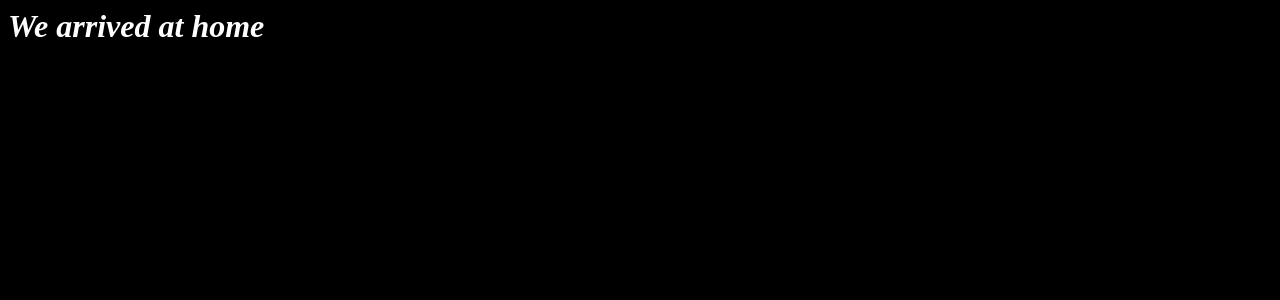
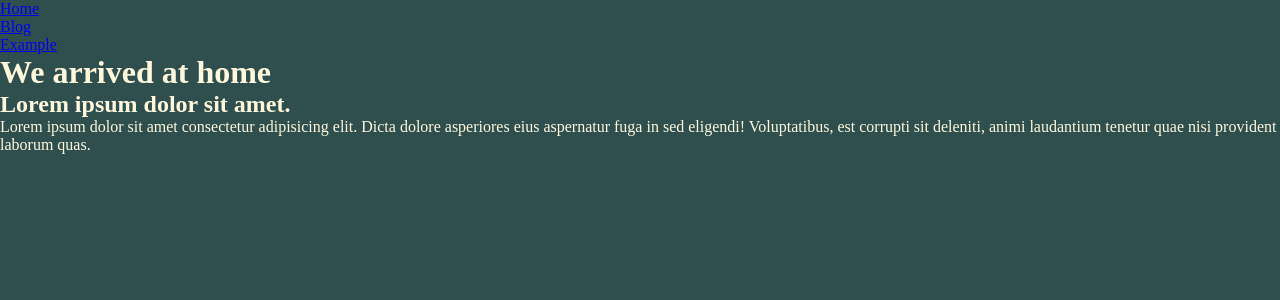
Before and after one commit to gaaiuss/monster-django, a Django app: page / in a window 1280 px wide. Shown: the top 300 px of the page. Run offline with Django 5.2, Linux system fonts and the light colour scheme.

Commit message:
add: post block partials

```diff
--- a/src/base/global/base.html
+++ b/src/base/global/base.html
@@ -2,6 +2,10 @@
   {% include 'global/partials/_head.html' %}
 
   <body>
+    {% include 'global/partials/_menu.html' %}
+
     <h1>{% block text %}{% endblock text %}</h1>
+
+    {% include 'global/partials/_posts.html' %}
   </body>
 </html>
--- /dev/null
+++ b/src/base/global/partials/_menu.html
@@ -0,0 +1,13 @@
+<nav>
+  <ul>
+    <li>
+      <a href="{% url 'home:home' %}">Home</a>
+    </li>
+    <li>
+      <a href="{% url 'blog:home' %}">Blog</a>
+    </li>
+    <li>
+      <a href="{% url 'blog:example' %}">Example</a>
+    </li>
+  </ul>
+</nav>
--- /dev/null
+++ b/src/base/global/partials/_posts.html
@@ -0,0 +1,11 @@
+<article class="post">
+  <header>
+    <h2 class="post__title">Lorem ipsum dolor sit amet.</h2>
+    <div class="post__body">
+      Lorem ipsum dolor sit amet consectetur adipisicing elit. Dicta dolore
+      asperiores eius aspernatur fuga in sed eligendi! Voluptatibus, est
+      corrupti sit deleniti, animi laudantium tenetur quae nisi provident
+      laborum quas.
+    </div>
+  </header>
+</article>
--- a/src/base/static/global/css/style.css
+++ b/src/base/static/global/css/style.css
@@ -1,5 +1,11 @@
+* {
+  margin: 0;
+  padding: 0;
+  box-sizing: border-box;
+}
+
 body {
-  color: white;
-  font-style: italic;
-  background-color: black;
+  font-family: serif;
+  color: cornsilk;
+  background-color: darkslategrey;
 }
--- a/src/blog/urls.py
+++ b/src/blog/urls.py
@@ -2,7 +2,9 @@ from django.urls import path
 
 from blog import views
 
+app_name = "blog"
+
 urlpatterns = [
-    path("", views.blog),
-    path("example/", views.example),
+    path("", views.blog, name="home"),
+    path("example/", views.example, name="example"),
 ]
--- a/src/home/urls.py
+++ b/src/home/urls.py
@@ -2,4 +2,6 @@ from django.urls import path
 
 from home import views
 
-urlpatterns = [path("", views.home)]
+app_name = "home"
+
+urlpatterns = [path("", views.home, name="home")]
--- a/src/project/settings.py
+++ b/src/project/settings.py
@@ -77,7 +77,7 @@ DATABASES = {
 
 AUTH_PASSWORD_VALIDATORS = [
     {
-        "NAME": "django.contrib.auth.password_validation.UserAttributeSimilarityValidator",
+        "NAME": "django.contrib.auth.password_validation.UserAttributeSimilarityValidator",  # noqa: E501
     },
     {
         "NAME": "django.contrib.auth.password_validation.MinimumLengthValidator",
```
